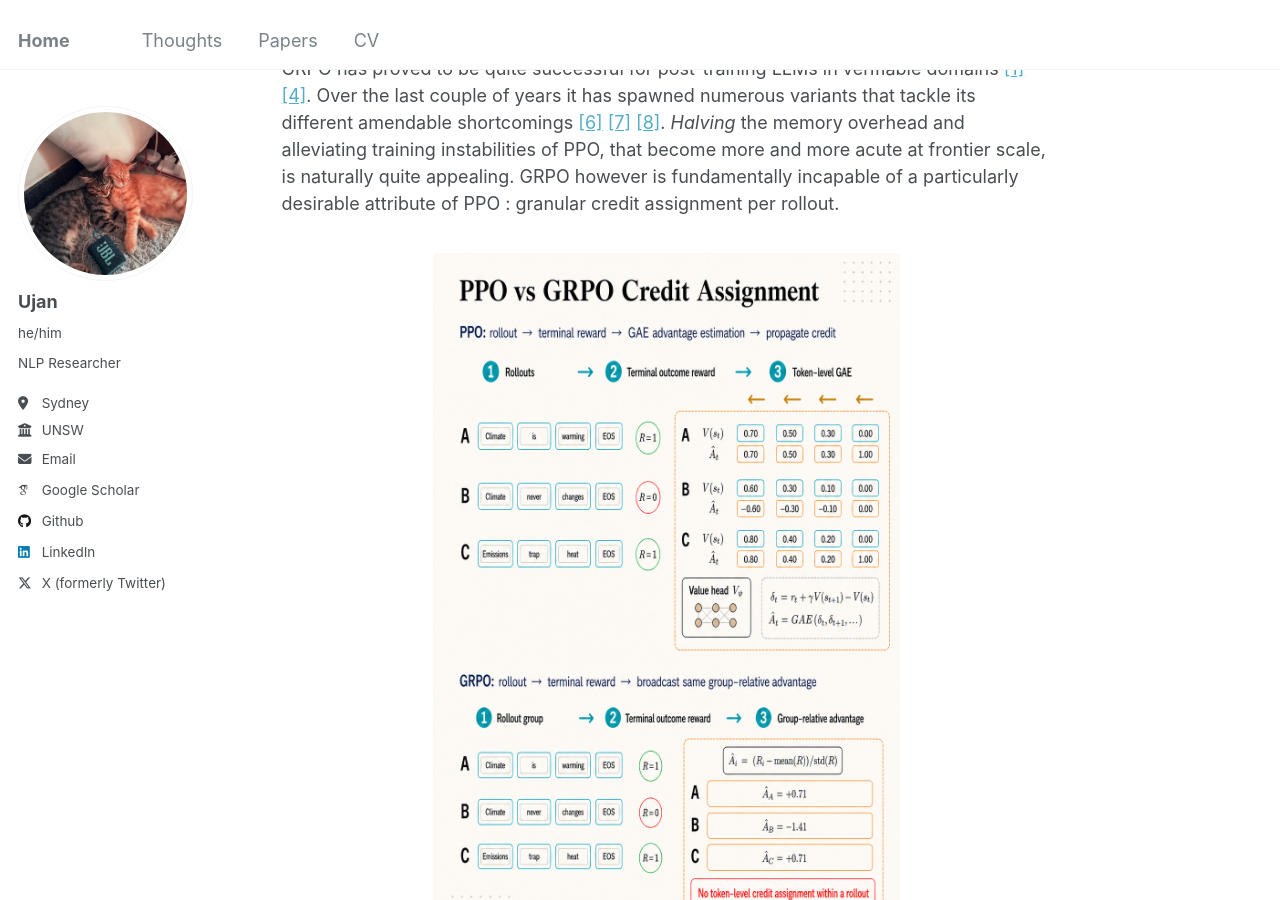
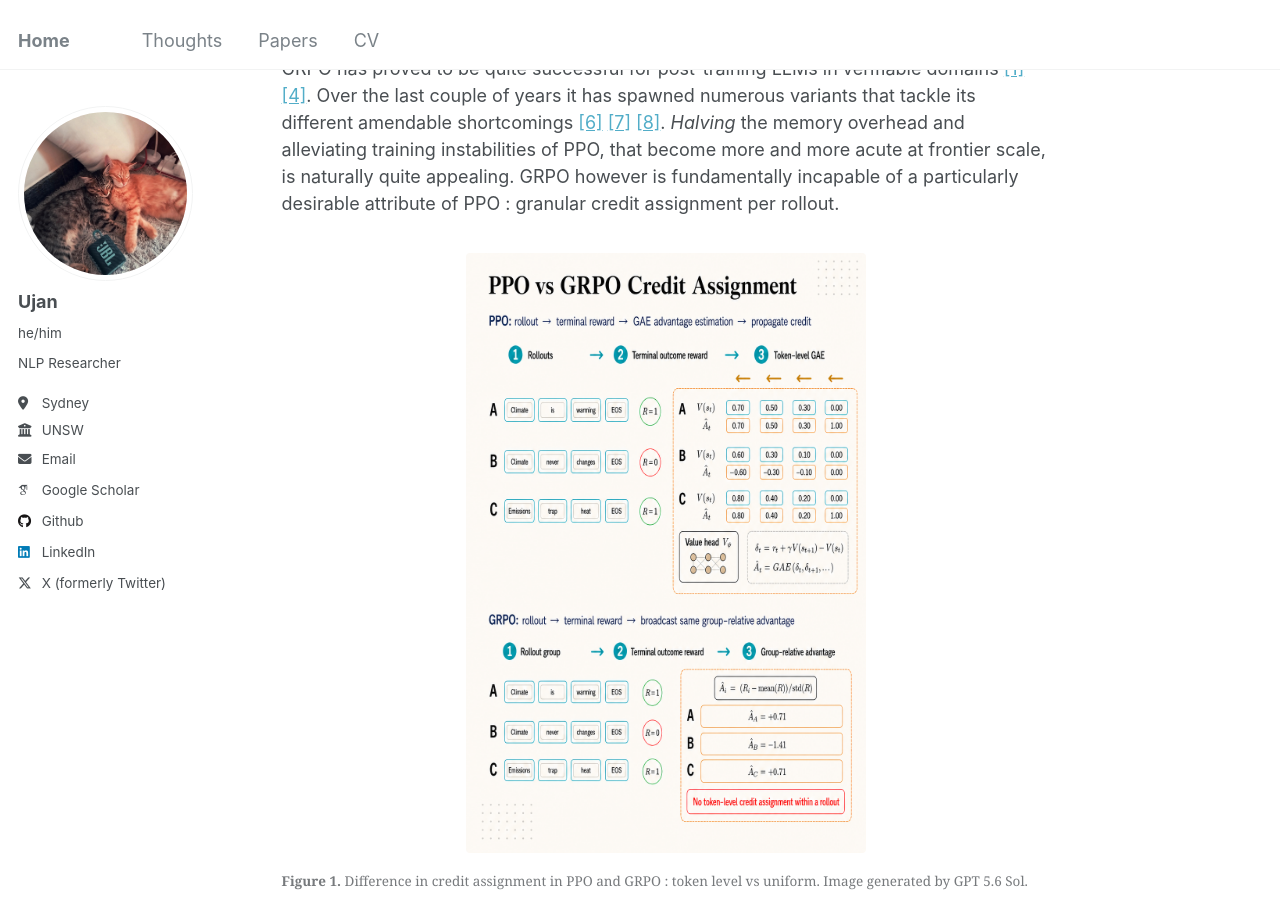
Before and after one commit to tatami-galaxy/tatami-galaxy.github.io, a Jekyll site: the page built from _posts/2026-07-01-self-distillation-post-1.md, in a window 1280 px wide and 900 px high, scrolled down 1032 px. Built offline with Jekyll 4.4.1, drawn with Linux system fonts in a browser that asks for light colours; some web fonts are replaced.

Commit message:
self distill blog

```diff
--- a/_posts/2026-07-01-self-distillation-post-1.md
+++ b/_posts/2026-07-01-self-distillation-post-1.md
@@ -26,7 +26,7 @@ where $$\rho_{i,t}(\theta)=\frac{\pi_\theta(o_{i,t}\mid q,o_{i,<t})}{\pi_{\theta
 GRPO has proved to be quite successful for post-training LLMs in verifiable domains [[1]](#ref-1) [[4]](#ref-4). Over the last couple of years it has spawned numerous variants that tackle its different amendable shortcomings [[6]](#ref-6) [[7]](#ref-7) [[8]](#ref-8). *Halving* the memory overhead and alleviating training instabilities of PPO, that become more and more acute at frontier scale, is naturally quite appealing. GRPO however is fundamentally incapable of a particularly desirable attribute of PPO : granular credit assignment per rollout.
 
 <figure>
-  <img src="/images/ppo-grpo-credit-assignment.png" alt="Comparison of PPO token-level credit assignment using a value function and GAE with GRPO's uniform group-relative credit assignment." style="width: auto; max-width: 650px; height: auto; max-height: 700px; margin-left: auto; margin-right: auto;">
+  <img src="/images/ppo-grpo-credit-assignment.png" alt="Comparison of PPO token-level credit assignment using a value function and GAE with GRPO's uniform group-relative credit assignment." style="width: auto; max-width: 650px; height: auto; max-height: 600px; margin-left: auto; margin-right: auto;">
   <figcaption style="width: 100%;"><strong>Figure 1.</strong> Difference in credit assignment in PPO and GRPO : token level vs uniform. Image generated by GPT 5.6 Sol.</figcaption>
 </figure>
 
```
